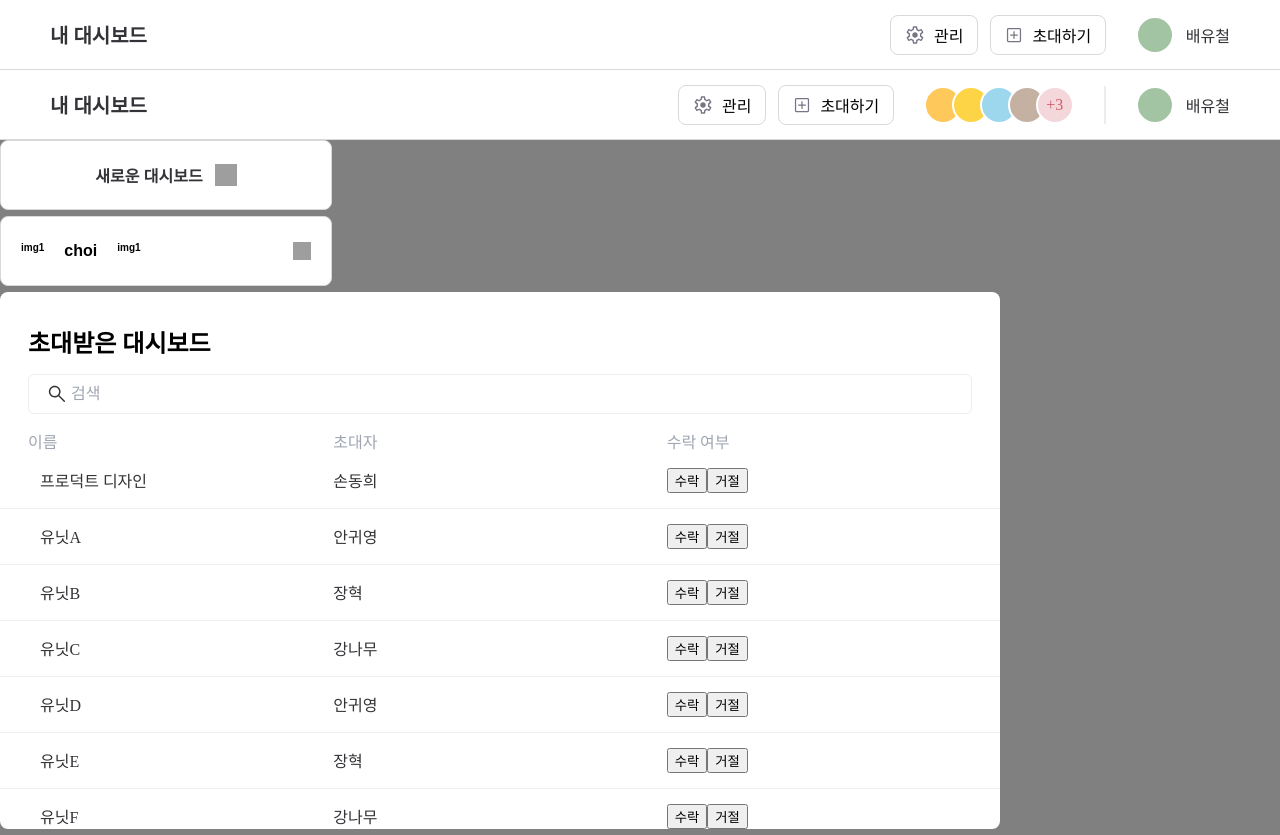
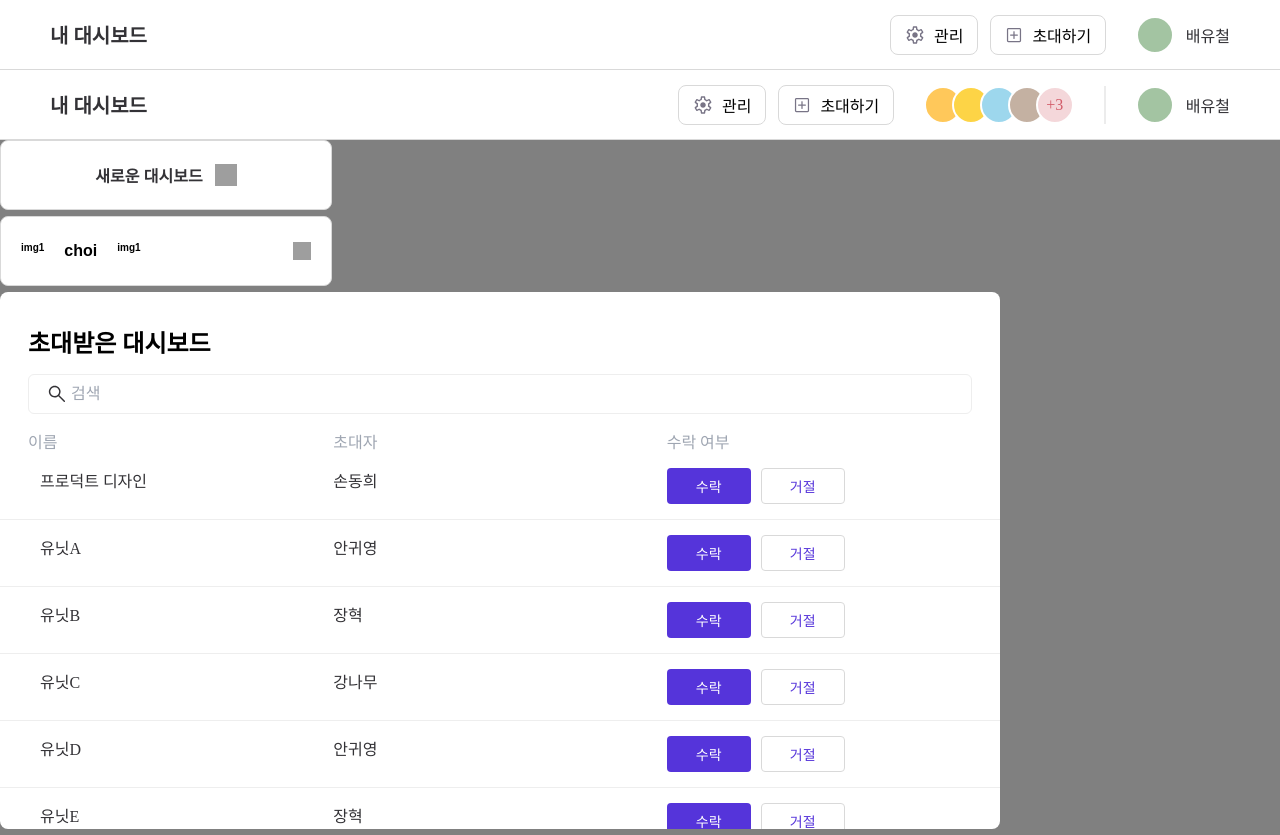
Before and after one commit to WhatToDo6/WhatToDo, a Next.js app: page /dashboard/test in a window 1280 px wide. Built offline with nearby package versions, Linux system fonts and the light colour scheme; grey boxes are pictures that could not be loaded.

Commit message:
feat: InvitedCard option 버튼 적용

```diff
--- a/src/components/dashboard/invited-list/invite-card/index.tsx
+++ b/src/components/dashboard/invited-list/invite-card/index.tsx
@@ -1,3 +1,5 @@
+import OptionButton from '@/src/components/common/button/option'
+
 import S from './InviteCard.module.scss'
 
 interface Props {
@@ -10,10 +12,13 @@ function InvitedCard({ name, person }: Props) {
     <div className={S.container}>
       <div>{name}</div>
       <div>{person}</div>
-      <div>
-        <button>수락</button>
-        <button>거절</button>
-      </div>
+      <OptionButton
+        size="medium"
+        leftColor="purple"
+        rightColor="white"
+        leftText="수락"
+        rightText="거절"
+      />
     </div>
   )
 }
```
